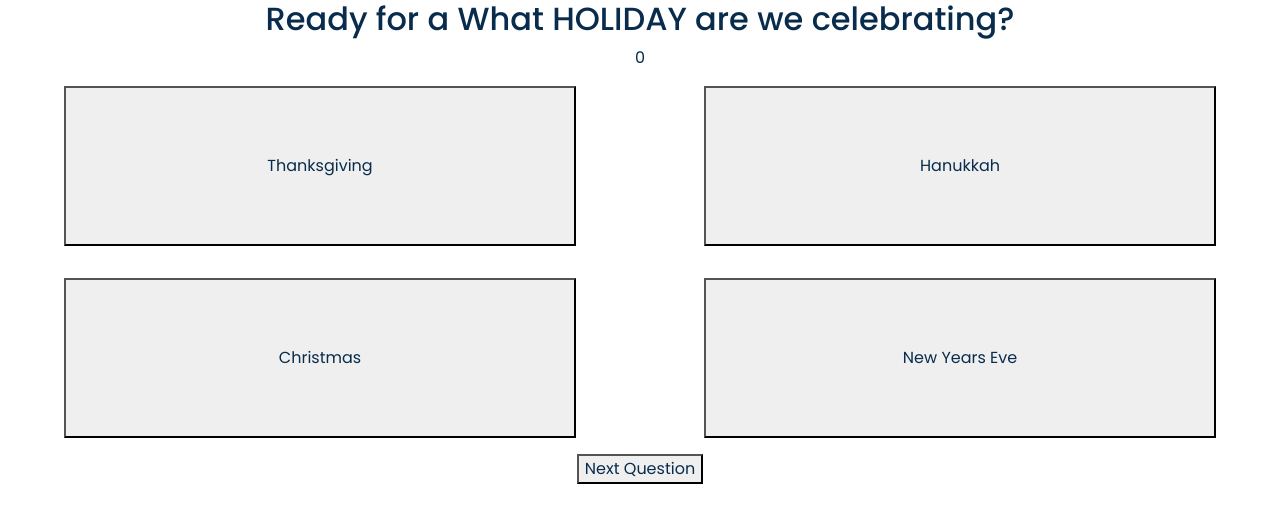
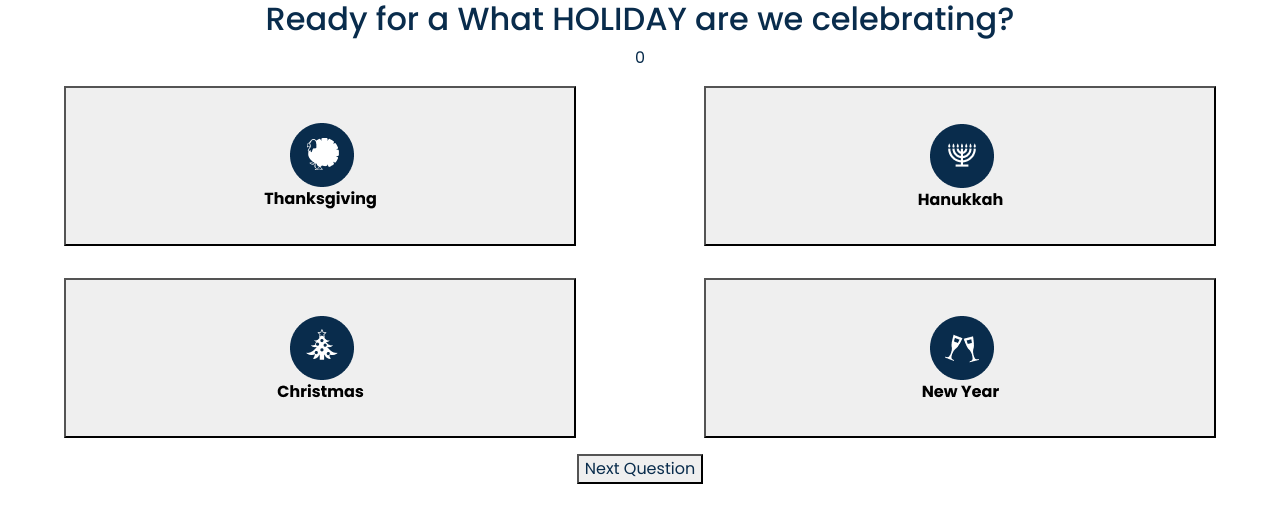
Before and after one commit to davidvdev/hackathon-snackathon, a React (Create React App) app: page /filters in a window 1280 px wide. Shown: the top 522 px of the page. Built offline with nearby package versions, Linux system fonts and the light colour scheme.

Commit message:
added icons to filter cards

```diff
--- a/src/components/Filter.js
+++ b/src/components/Filter.js
@@ -1,6 +1,6 @@
 import React, { useEffect, useState } from 'react'
 
-const Filter = ({ handleClick, stateKey, keyValues, progress}) => {
+const Filter = ({ handleClick, stateKey, keyValues, progress, icons}) => {
 
     const [selected, setSelected] = useState("")
 
@@ -20,7 +20,7 @@ const Filter = ({ handleClick, stateKey, keyValues, progress}) => {
                         select(event.target.name)
                     }}
                 >
-                    {keyValues[0]}
+                    <img src={icons[0]} alt={keyValues[0]}/>
                 </button>
                 <button
                     className={ selected === 'op1' ? 'selected' : null }
@@ -30,7 +30,7 @@ const Filter = ({ handleClick, stateKey, keyValues, progress}) => {
                         select(event.target.name)
                     }}
                 >
-                    {keyValues[1]}
+                    <img src={icons[1]} alt={keyValues[1]}/>
                 </button>
                 <button
                     className={ selected === 'op2' ? 'selected' : null }
@@ -40,7 +40,7 @@ const Filter = ({ handleClick, stateKey, keyValues, progress}) => {
                         select(event.target.name)
                     }}
                 >
-                    {keyValues[2]}
+                    <img src={icons[2]} alt={keyValues[2]}/>
                 </button>
                 <button
                     className={ selected === 'op3' ? 'selected' : null }
@@ -50,7 +50,7 @@ const Filter = ({ handleClick, stateKey, keyValues, progress}) => {
                         select(event.target.name)
                     }}
                 >
-                    {keyValues[3]}
+                    <img src={icons[3]} alt={keyValues[3]}/>
                 </button>
             </div>
         </div>
--- a/src/pages/Filters.js
+++ b/src/pages/Filters.js
@@ -27,6 +27,12 @@ const Filters = ({ apiCall }) => {
     time: ["30 Minutes", "1 Hour", "1 Hour 30 Minutes", "2 or More Hours"],
   };
 
+  const icons = {
+    holiday: ['./thanksgiving.png', './hanukkah.png','./christmas.png','./new_year.png'],
+    meal: ['./breakfast.png', './lunch.png', './dinner.png', './dessert.png'],
+    time: ['./30_min.png', './1_hour.png', '1_hour_30.png', '2_hour.png']
+  }
+
   const dynamicFilter = () => {
     switch (progress) {
       case 0:
@@ -36,6 +42,7 @@ const Filters = ({ apiCall }) => {
             progress={progress}
             keyValues={keyValues.holiday}
             stateKey={"holiday"}
+            icons={icons.holiday}
           />
         );
       case 1:
@@ -45,6 +52,7 @@ const Filters = ({ apiCall }) => {
             progress={progress}
             keyValues={keyValues.meal}
             stateKey={"meal"}
+            icons={icons.meal}
           />
         );
       case 2:
@@ -54,6 +62,7 @@ const Filters = ({ apiCall }) => {
             progress={progress}
             keyValues={keyValues.time}
             stateKey={"time"}
+            icons={icons.time}
           />
         );
     }
```
